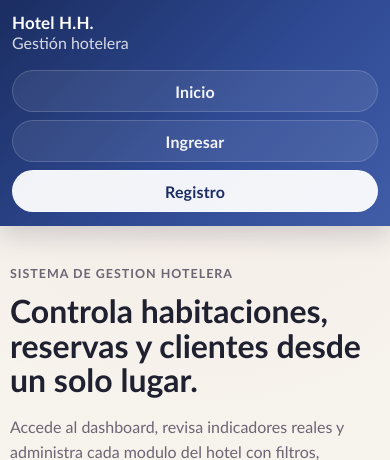
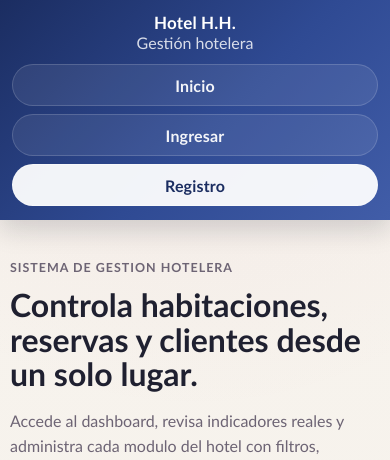
Before and after one commit to hueman01/hotel-mongo, a Django app: template TipoHabitacion/templates/hotel/inicio.html in a window 390 px wide. Shown: the top 460 px of the page. Run offline with Django 5.2, Linux system fonts and the light colour scheme; the template is opened without the code that fills it, so the values that code supplies are empty; some libraries are stand-ins or nearby versions.

Commit message:
rasponsive

```diff
--- a/static/css/styles.css
+++ b/static/css/styles.css
@@ -1000,29 +1000,46 @@ img { max-width: 100%; display: block; }
     background: rgba(255, 255, 255, 0.98);
 }
 
+/* ========================================
+   RESPONSIVE - TABLETS (≤ 980px)
+   ======================================== */
+
 @media (max-width: 980px) {
     .topbar__inner {
         grid-template-columns: 1fr;
-        justify-items: start;
+        justify-items: stretch;
+        gap: 12px;
+    }
+
+    .topbar__brand {
+        text-align: center;
+        width: 100%;
     }
 
     .topbar__nav {
+        flex-direction: column;
         justify-content: flex-start;
         width: 100%;
-        flex-direction: column;
-        align-items: stretch;
-    }
-
-    .topbar__user {
-        text-align: left;
+        gap: 10px;
     }
 
     .topbar__nav-group {
+        flex-direction: column;
         width: 100%;
+        gap: 8px;
     }
 
     .topbar__link {
         width: 100%;
+        box-sizing: border-box;
+        justify-content: center;
+    }
+
+    .topbar__user {
+        text-align: center;
+        width: 100%;
+        padding-top: 8px;
+        border-top: 1px solid rgba(255, 255, 255, 0.18);
     }
 
     .hero,
@@ -1074,6 +1091,10 @@ img { max-width: 100%; display: block; }
     }
 }
 
+/* ========================================
+   RESPONSIVE - CELULARES (≤ 640px)
+   ======================================== */
+
 @media (max-width: 640px) {
     .container {
         width: min(100% - 20px, 1180px);
@@ -1113,15 +1134,12 @@ img { max-width: 100%; display: block; }
 
     .chart-frame img {
         height: auto;
+        max-height: 280px;
     }
 
     .dashboard-hero {
         flex-direction: column;
         align-items: flex-start;
-    }
-
-    .chart-frame img {
-        max-height: 280px;
     }
 
     .actions,
@@ -1207,6 +1225,10 @@ img { max-width: 100%; display: block; }
     }
 }
 
+/* ========================================
+   RESPONSIVE - CELULARES PEQUEÑOS (≤ 460px)
+   ======================================== */
+
 @media (max-width: 460px) {
     .card,
     .auth-card {
```
Also changed, not shown: templates/base.html (line endings or trailing spaces).
